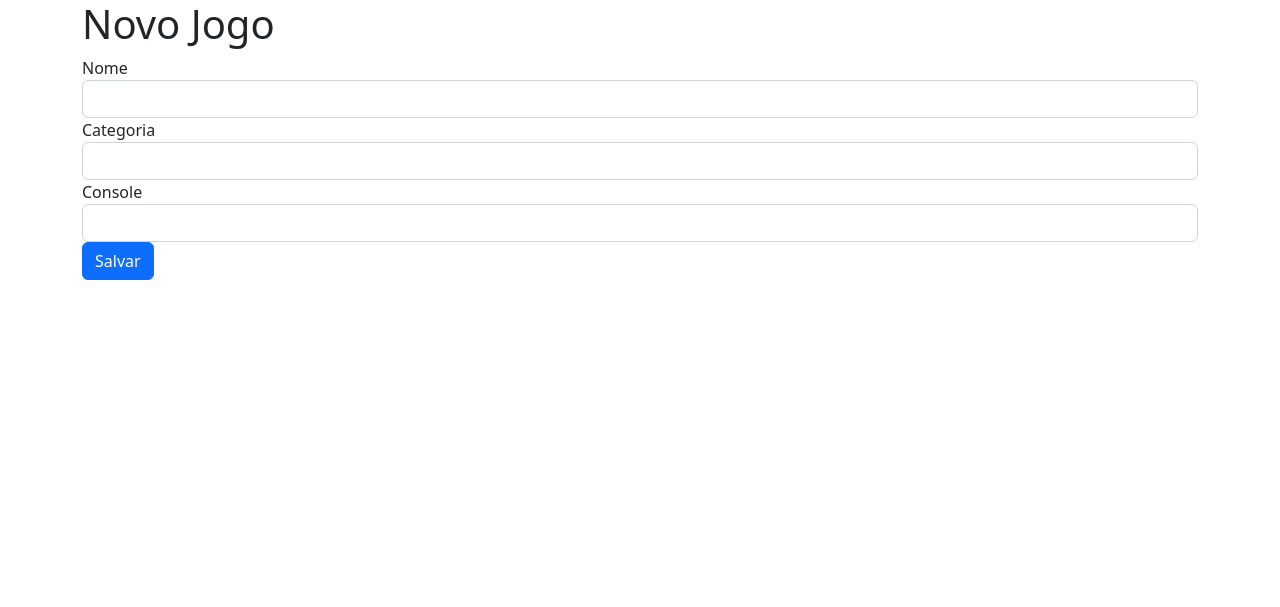
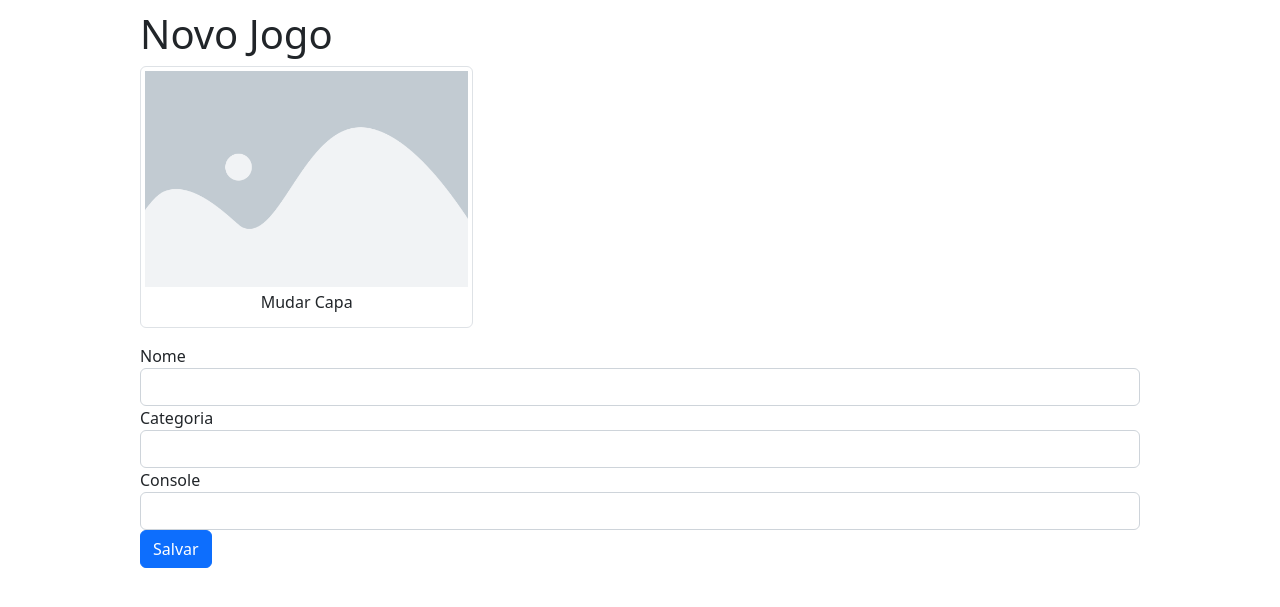
Before and after one commit to brunohs007/lista-flask, a Flask app: page /novo in a window 1280 px wide. Shown: the top 607 px of the page. Run offline with Flask 2, Linux system fonts and the light colour scheme; the visitor is signed in with stand-in values (Sample User, id 1).

Commit message:
estilizando pagina de upload e criando rota

```diff
--- a/configs.py
+++ b/configs.py
@@ -1,4 +1,4 @@
-
+import os
 
 SECRET_KEY = 'admin'
 
@@ -10,3 +10,5 @@ SQLALCHEMY_DATABASE_URI = \
         servidor='localhost',
         database='lista'
     )
+
+UPLOAD_PATH = os.path.dirname(os.path.abspath(__file__)) + '/uploads'
--- /dev/null
+++ b/static/app.css
@@ -0,0 +1,68 @@
+body {
+    padding-top: 10px;
+}
+
+.btn {
+    margin-bottom: 10px;
+}
+
+.container {
+    border-radius: 4px;
+    margin: auto;
+    width: 80%;
+}
+
+.little-container {
+    width: 40%;
+    margin: auto;
+}
+
+figcaption {
+    text-align: center;
+    margin: 3px auto;
+}
+
+.fileContainer {
+    overflow: hidden;
+    position: relative;
+}
+
+.fileContainer [type=file] {
+    cursor: pointer;
+    display: block;
+    font-size: 999px;
+    filter: alpha(opacity=0);
+    min-height: 100%;
+    min-width: 100%;
+    opacity: 0;
+    position: absolute;
+    right: 0;
+    text-align: right;
+    top: 0;
+}
+
+td {
+    text-align: center;
+}
+
+.formularioJogo {
+    display: flex;
+}
+
+.formularioImagem {
+    margin-right: 16px
+}
+
+.buttons {
+    margin-top: 16px
+}
+
+.inputBox {
+    width: 700px;
+}
+
+.inputsJogo {
+    width: 100%;
+    margin-left: 1em;
+    margin-bottom: 1em;
+}
--- a/templates/novo.html
+++ b/templates/novo.html
@@ -1,6 +1,15 @@
 {% extends "template.html" %}
 {% block conteudo %}
-      <form action="{{ url_for('criar') }}" method="post">
+      <form action="{{ url_for('criar') }}" method="post" enctype="multipart/form-data">
+        <figure class="img-thumbnail col-md-4">
+          <img class="img-fluid" src="{{ url_for('imagem', nome_arquivo='capa_padrao.jpg') }}">
+          <figcaption>
+            <label class="fileContainer">
+              Mudar Capa
+              <input type="file" name="arquivo" accept=".jpg" >
+            </label>
+          </figcaption>
+        </figure>
         <fieldset>
           <div class="form-group">
             <label for="nome">Nome</label>
--- a/templates/template.html
+++ b/templates/template.html
@@ -6,6 +6,8 @@
     <title>Jogoteca</title>
     <!-- CSS only -->
     <link href="https://cdn.jsdelivr.net/npm/bootstrap@5.2.3/dist/css/bootstrap.min.css" rel="stylesheet" integrity="sha384-rbsA2VBKQhggwzxH7pPCaAqO46MgnOM80zW1RWuH61DGLwZJEdK2Kadq2F9CUG65" crossorigin="anonymous">
+    <link rel="stylesheet" href="{{ url_for('static', filename='app.css') }}">
+
   </head>
   <body>
     <div class="container">
--- a/views.py
+++ b/views.py
@@ -1,4 +1,4 @@
-from flask import render_template, request, redirect, session, flash, url_for
+from flask import render_template, request, redirect, session, flash, url_for, send_from_directory
 from lista import db, app
 from models import Usuarios, Jogos
 
@@ -64,6 +64,10 @@ def criar():
     db.session.add(novo_jogo)
     db.session.commit()
 
+    arquivo = request.files['arquivo']
+    upload_path = app.config['UPLOAD_PATH']
+    arquivo.save(f'{upload_path}/capa{novo_jogo.id}.jpg')
+
     return redirect(url_for('index'))
 
 
@@ -92,3 +96,7 @@ def logout():
     session['usuario_logado'] = None
     flash('Logout efetuado com sucesso!')
     return redirect(url_for('index'))
+
+@app.route('/uploads/<nome_arquivo>')
+def imagem(nome_arquivo):
+    return send_from_directory('uploads', nome_arquivo)
```
Also changed, not shown: uploads/capa_padrao.jpg (added).
